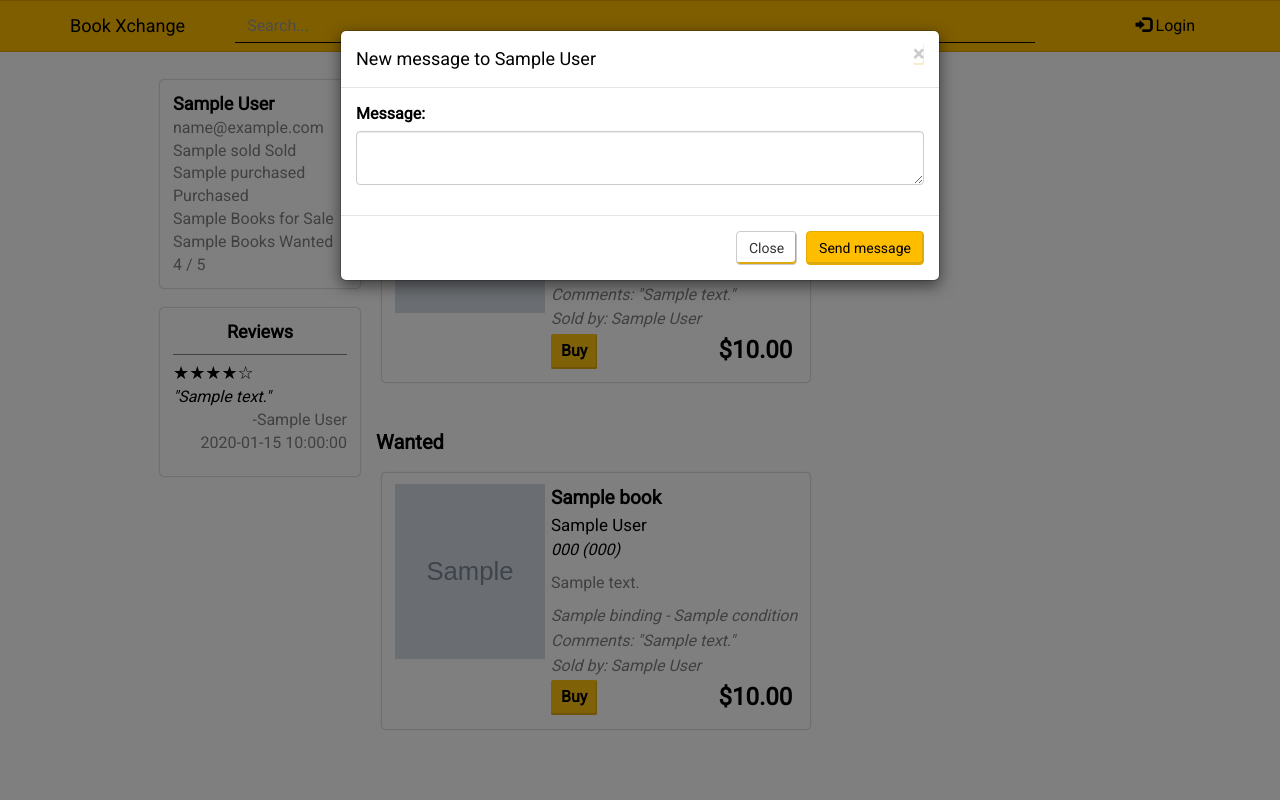
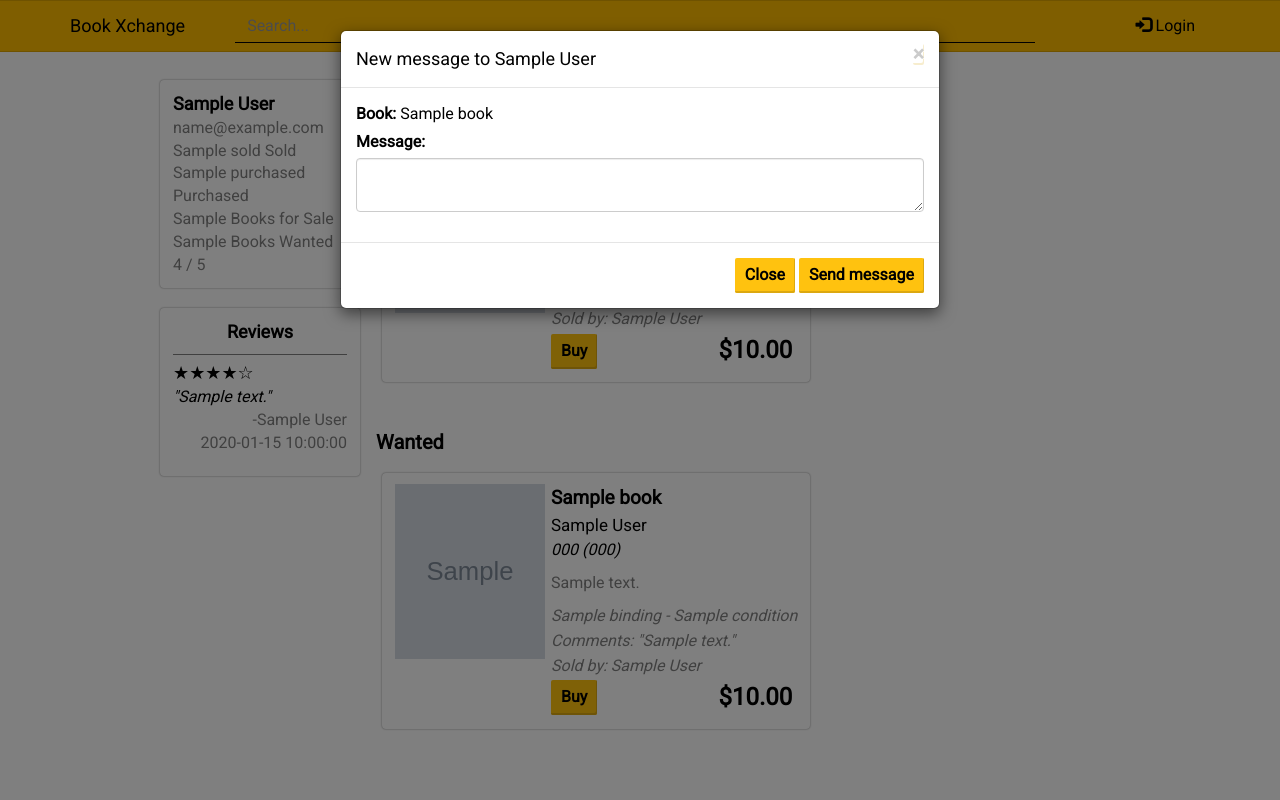
Before and after one commit to valiakopoulos/BookXchange, a Python web app: template templates/user.html in a window 1280 px wide, after a click on "Buy". Run offline with Jinja, Linux system fonts and the light colour scheme; the template is opened without the code that fills it: most values are stand-ins (such as "Sample title", 1, 10 or a date in 2020); grey boxes marked "Sample" are stand-in pictures; some libraries are stand-ins or nearby versions.

Commit message:
Improved the buy dialog a bit

```diff
--- a/handlers/send_email_handler.py
+++ b/handlers/send_email_handler.py
@@ -13,6 +13,7 @@ class SendEmailHandler(BaseHandler):
         uid = self.request.get('user_id');
         other_user = User.get_user(id=uid)
         server = smtplib.SMTP('smtp.1and1.com', 587)
+        #server.ehlo()
         server.starttls()
         server.login("username@example.com", "password")
 
--- a/static/js/modal.js
+++ b/static/js/modal.js
@@ -1,15 +1,17 @@
 $('#exampleModal').on('show.bs.modal', function (event) {
-    var button = $(event.relatedTarget) // Button that triggered the modal
-    var recipient = button.data('whatever') // Extract info from data-* attributes
-    var listing_id = button.data('listing')
-    var user_id = button.data('user-id')
+    var button = $(event.relatedTarget); // Button that triggered the modal
+    var recipient = button.data('whatever'); // Extract info from data-* attributes
+    var listing_id = button.data('listing');
+    var user_id = button.data('user-id');
+    var title = button.data('booktitle');
     // If necessary, you could initiate an AJAX request here (and then do the updating in a callback).
     // Update the modal's content. We'll use jQuery here, but you could use a data binding library or other methods instead.
-    var modal = $(this)
-    modal.find('.modal-title').text('New message to ' + recipient)
-    modal.find('.modal-body input[name=listing_id]').val(listing_id)
-    modal.find('.modal-body input[name=user_id]').val(user_id)
-})
+    var modal = $(this);
+    modal.find('.modal-title').text('New message to ' + recipient);
+    modal.find('.modal-body input[name=listing_id]').val(listing_id);
+    modal.find('.modal-body input[name=user_id]').val(user_id);
+    modal.find('.book-title').text(title);
+});
 
 function sendEmail() {
     var modal = $('#exampleModal');
--- a/templates/book_listing.html
+++ b/templates/book_listing.html
@@ -22,7 +22,13 @@
             <button class="markSold">Sold</button>
             {% endif %}
             {% if user.id != book.user_id %}
-            <button type="button" class="buy" data-toggle="modal" data-target="#exampleModal" data-user-id="{{book.user_id}}" data-whatever="{{ book.first_name }} {{ book.last_name }}" data-listing="{{ book.id }}">Buy</button>
+            <button type="button" class="buy"
+                    data-toggle="modal"
+                    data-target="#exampleModal"
+                    data-user-id="{{book.user_id}}"
+                    data-whatever="{{ book.first_name }} {{ book.last_name }}"
+                    data-listing="{{ book.id }}"
+                    data-booktitle="{{ book.title }}{{ ': ' + book.subtitle if book.subtitle}}">Buy</button>
             {% endif %}
             {% if user.is_admin %}
                 {% if deactivateListingForm %}
--- a/templates/footer.html
+++ b/templates/footer.html
@@ -6,6 +6,7 @@
                 <h4 class="modal-title" id="exampleModalLabel">New message</h4>
             </div>
             <div class="modal-body">
+                <label for="message-text" class="control-label">Book: </label> <span class="book-title"></span>
                 <form>
                     <input type="hidden" name="listing_id" />
                     <input type="hidden" name="user_id" />
@@ -16,8 +17,8 @@
                 </form>
             </div>
             <div class="modal-footer">
-                <button type="button" class="btn btn-default" data-dismiss="modal">Close</button>
-                <button type="button" class="btn btn-primary" onclick="sendEmail();">Send message</button>
+                <button type="button" data-dismiss="modal">Close</button>
+                <button type="button" onclick="sendEmail();">Send message</button>
             </div>
         </div>
     </div>
```
